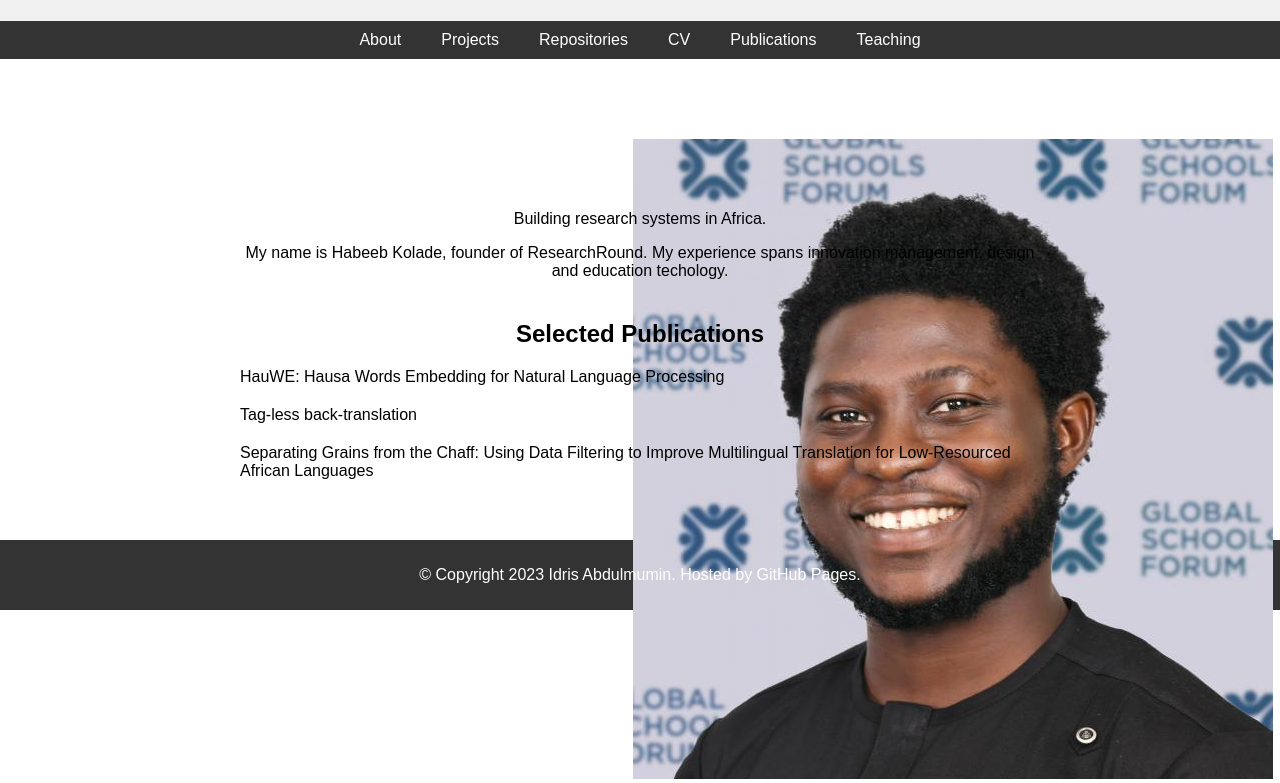
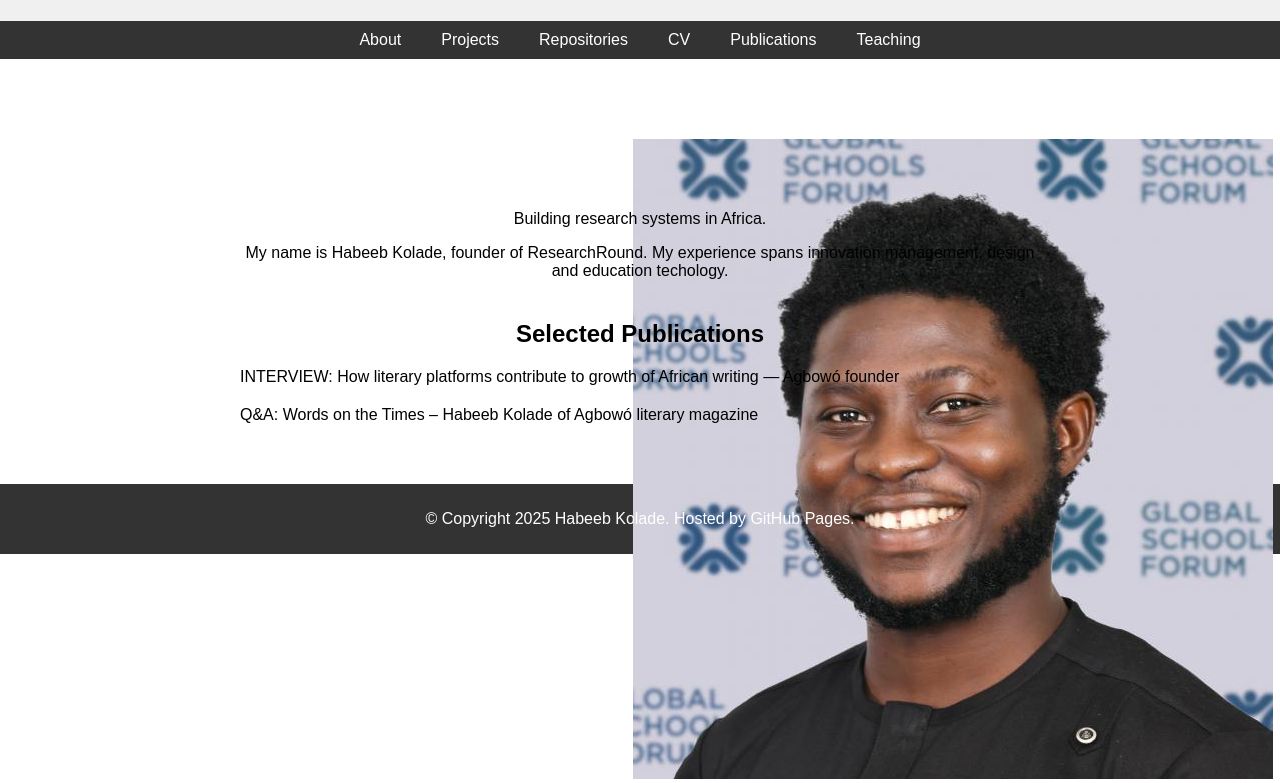
Before and after one commit to habeebkolade/habeebkolade.github.io, a plain HTML site: page index.html in a window 1280 px wide. Shown: the part 99-882 px from the top of the page. Drawn offline with Linux system fonts and the light colour scheme.

Commit message:
Update index.html

```diff
--- a/index.html
+++ b/index.html
@@ -3,7 +3,7 @@
 <head>
   <meta charset="UTF-8">
   <meta name="viewport" content="width=device-width, initial-scale=1.0">
-  <title>Personal Website</title>
+  <title>Habeeb's Personal Website</title>
   <link rel="stylesheet" href="styles.css">
 </head>
 <body>
@@ -33,15 +33,14 @@
     <div class="publications">
       <h2>Selected Publications</h2>
       <ul>
-        <li>HauWE: Hausa Words Embedding for Natural Language Processing</li>
-        <li>Tag-less back-translation</li>
-        <li>Separating Grains from the Chaff: Using Data Filtering to Improve Multilingual Translation for Low-Resourced African Languages</li>
+        <li>INTERVIEW: How literary platforms contribute to growth of African writing — Agbowó founder</li>
+        <li>Q&A: Words on the Times – Habeeb Kolade of Agbowó literary magazine</li>
       </ul>
     </div>
   </main>
 
   <footer>
-    <p>&copy; Copyright 2023 Idris Abdulmumin. Hosted by GitHub Pages.</p>
+    <p>&copy; Copyright 2025 Habeeb Kolade. Hosted by GitHub Pages.</p>
   </footer>
 </body>
 </html>
```
